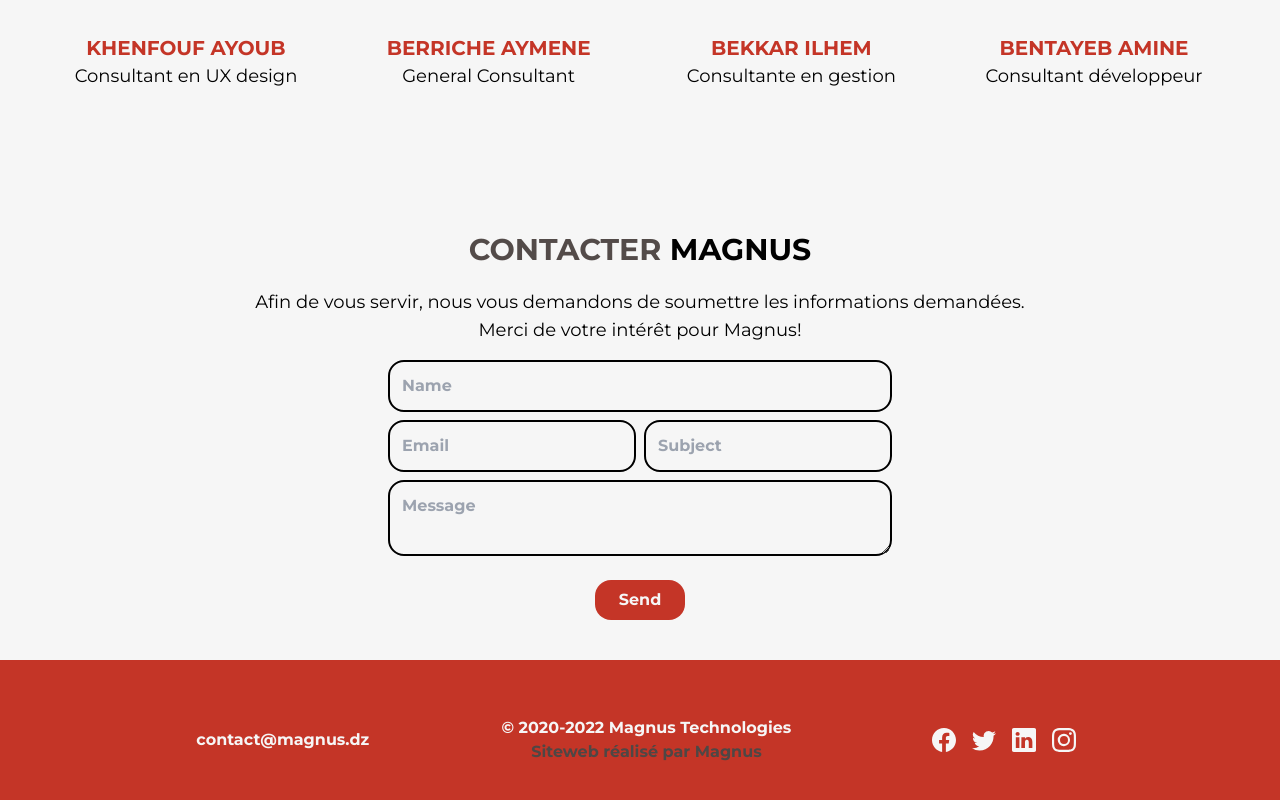
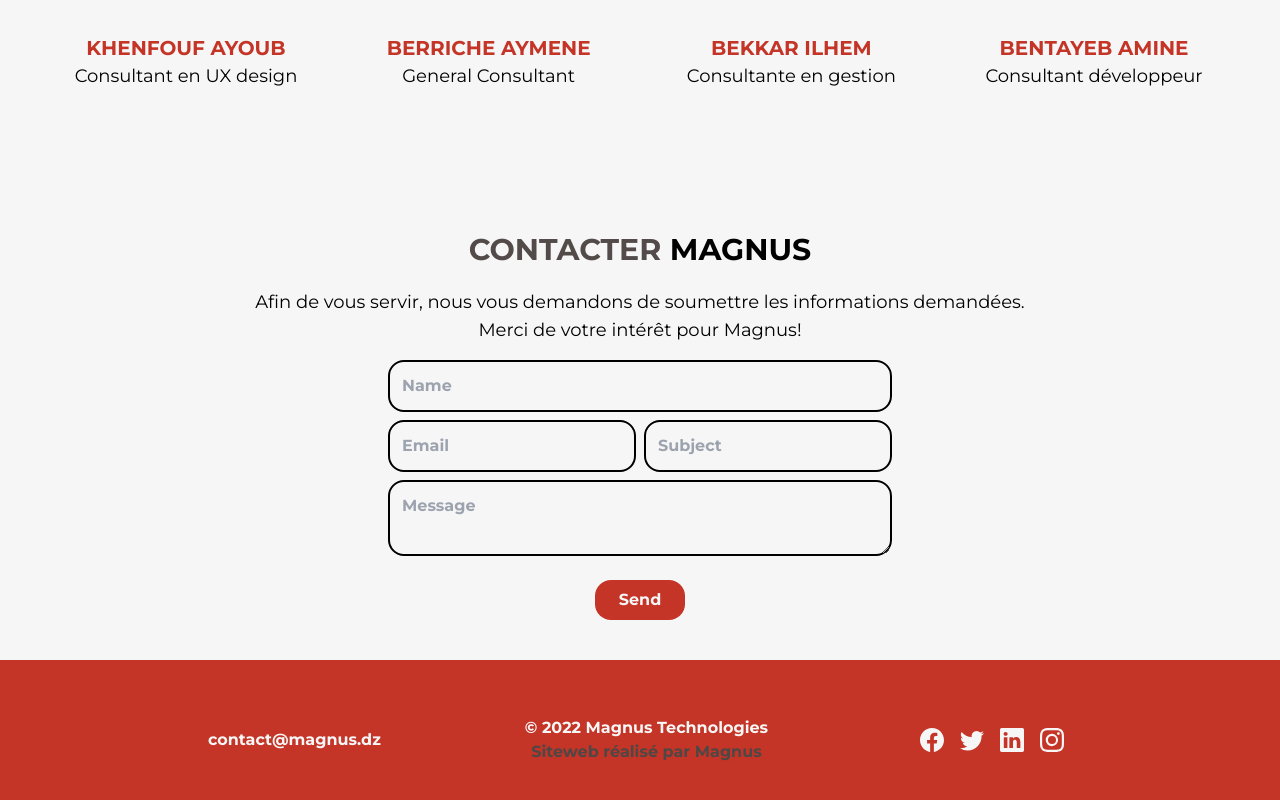
Before and after one commit to CHENNI-Nidhaleddine/MAGNUS-WEBSITE, a Next.js app: page / in a window 1280 px wide. Shown: the part 1728-2528 px from the top of the page. Built offline with nearby package versions, Linux system fonts and the light colour scheme; a web font is replaced by a local one.

Commit message:
last one

```diff
--- a/components/Footer.jsx
+++ b/components/Footer.jsx
@@ -8,7 +8,7 @@ export default function Footer() {
 
            </div>
            <div className="flex flex-col items-center justify-center">
-               <h2>© 2020-2022 Magnus Technologies</h2>
+               <h2>© 2022 Magnus Technologies</h2>
                <h2 className="text-[#4e4745]">Siteweb réalisé par Magnus</h2>
 
 
```
